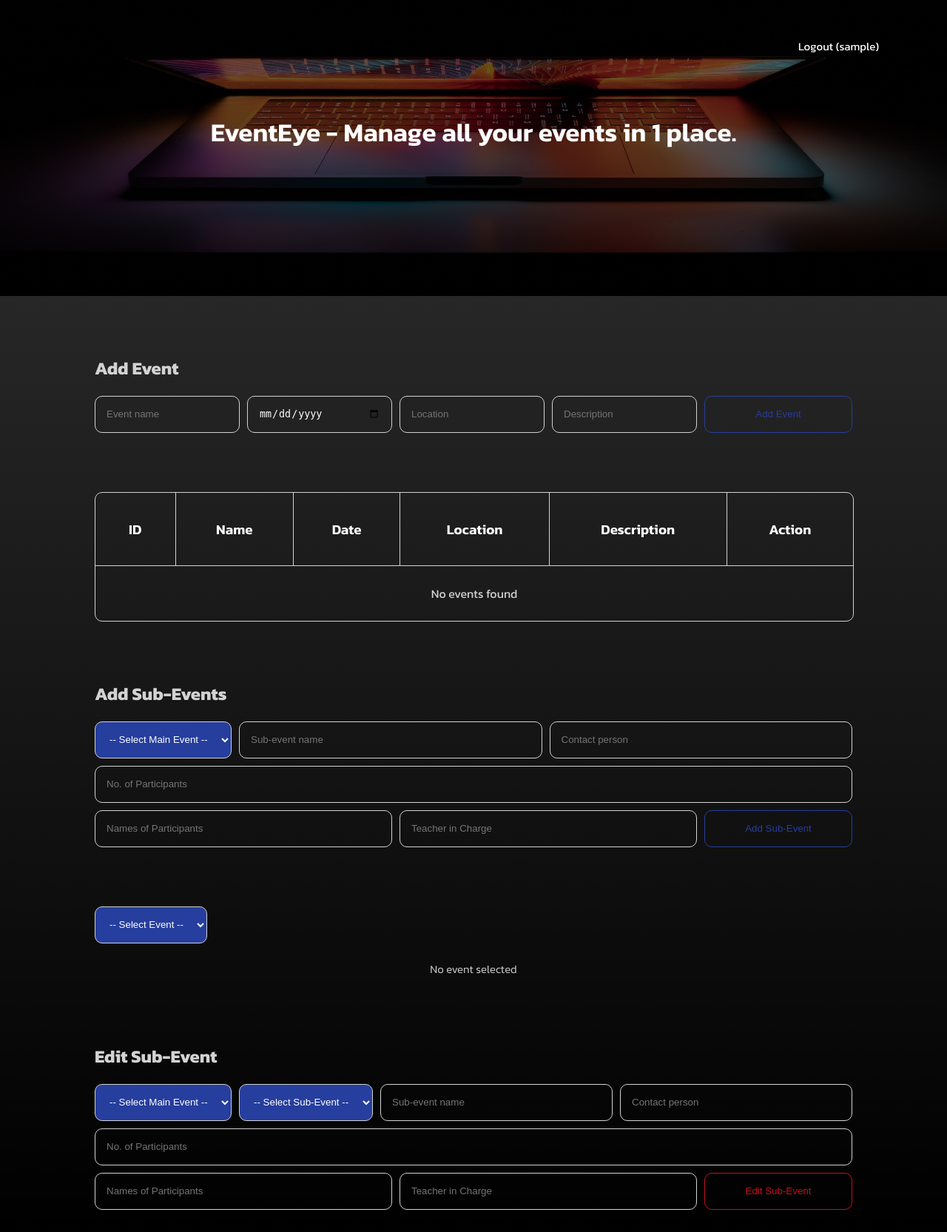
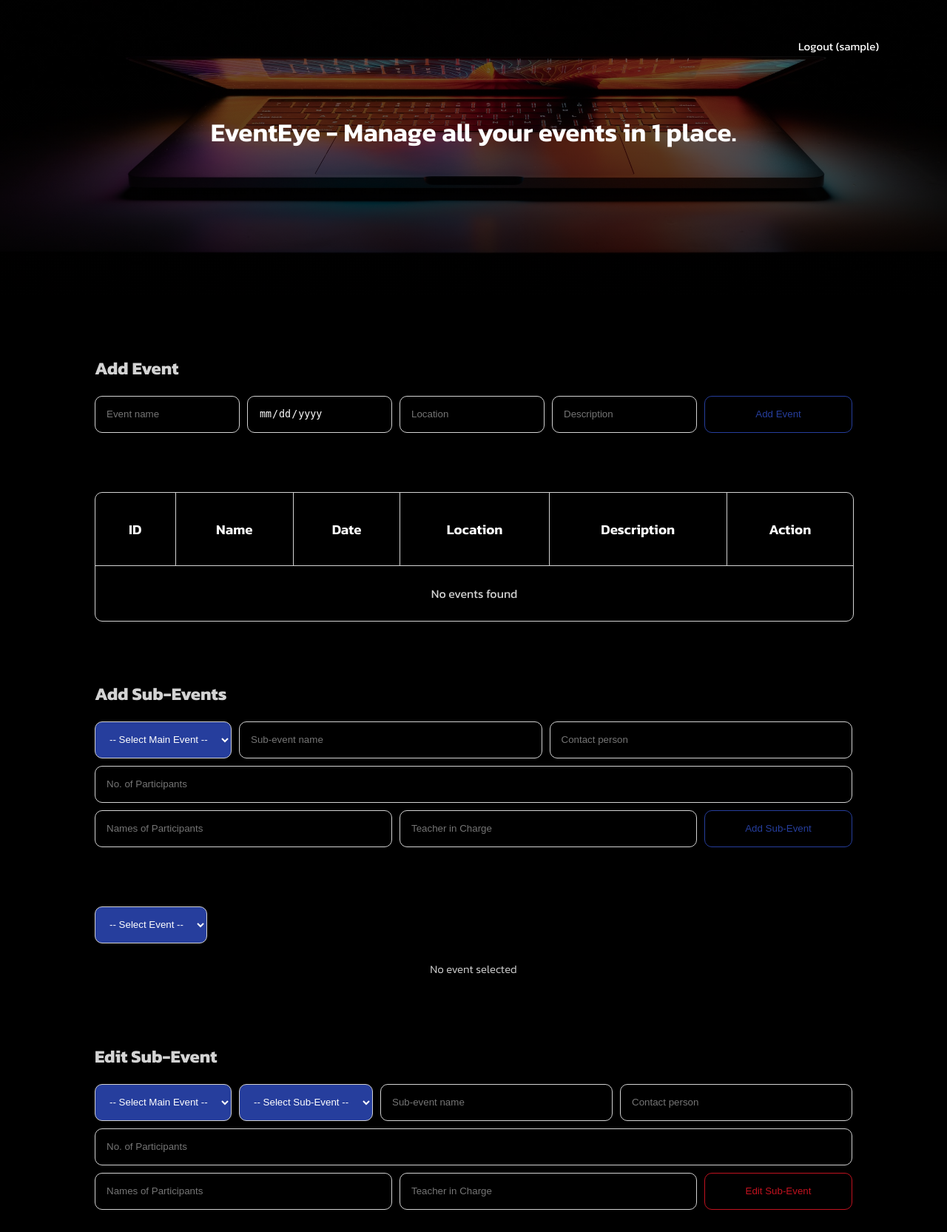
Before and after one commit to GitSatishGarg/Dexterity, a Flask app: page / in a window 1280 px wide. Shown: the whole page at 74% size. Run offline with Flask 3, Linux system fonts and the light colour scheme; the visitor is signed in with stand-in values (Sample User, id 1); data that the repository does not hold is empty; some libraries are stand-ins or nearby versions.

Commit message:
LET ME ADD

```diff
--- a/static/style.css
+++ b/static/style.css
@@ -7,7 +7,7 @@ html, body {
 }
 
 body {
-    background: linear-gradient(rgba(0, 0, 0, 0.8), rgba(0, 0, 0, 1));
+    background: #000;
 }
 
 .header {
```
